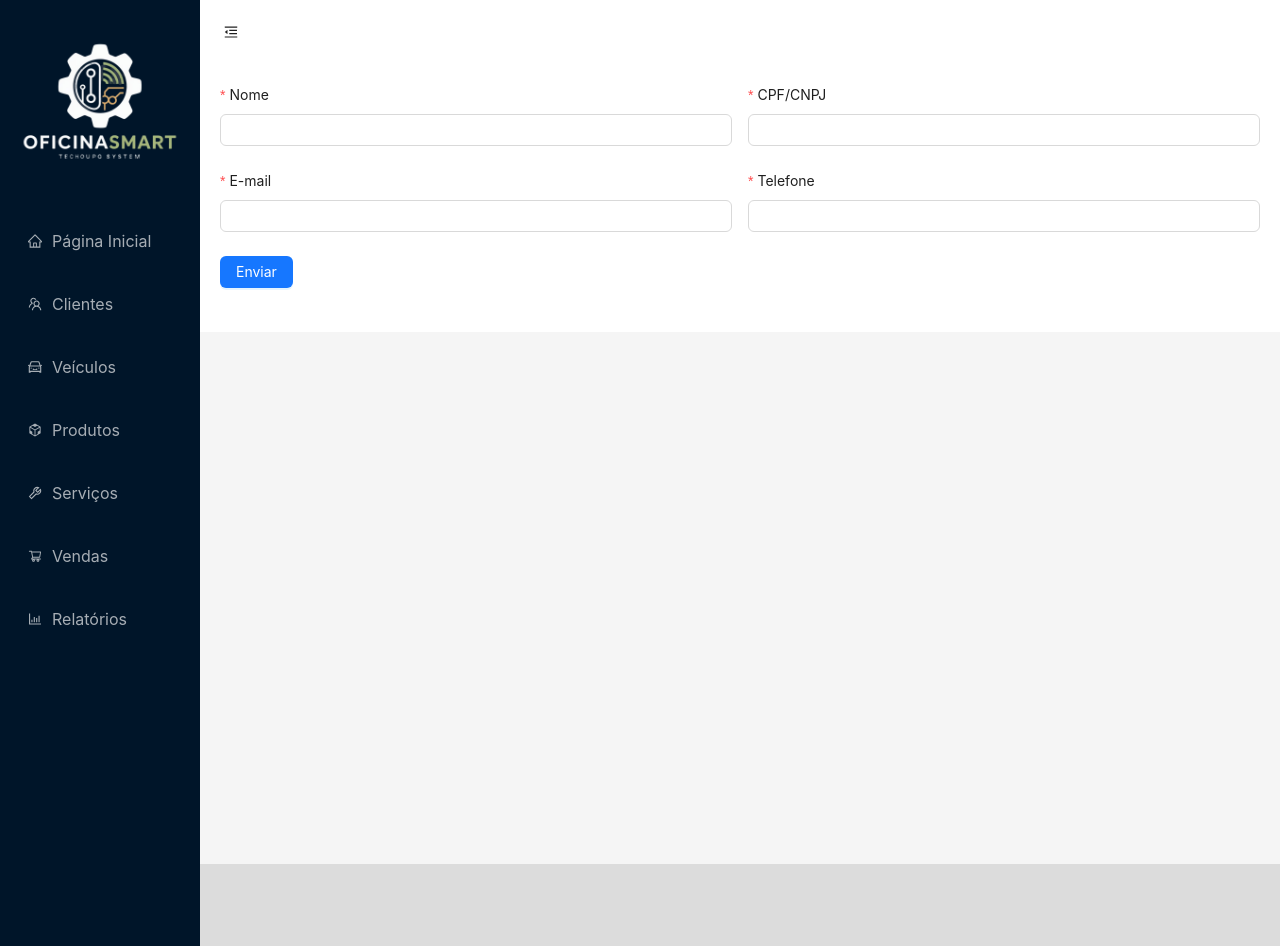
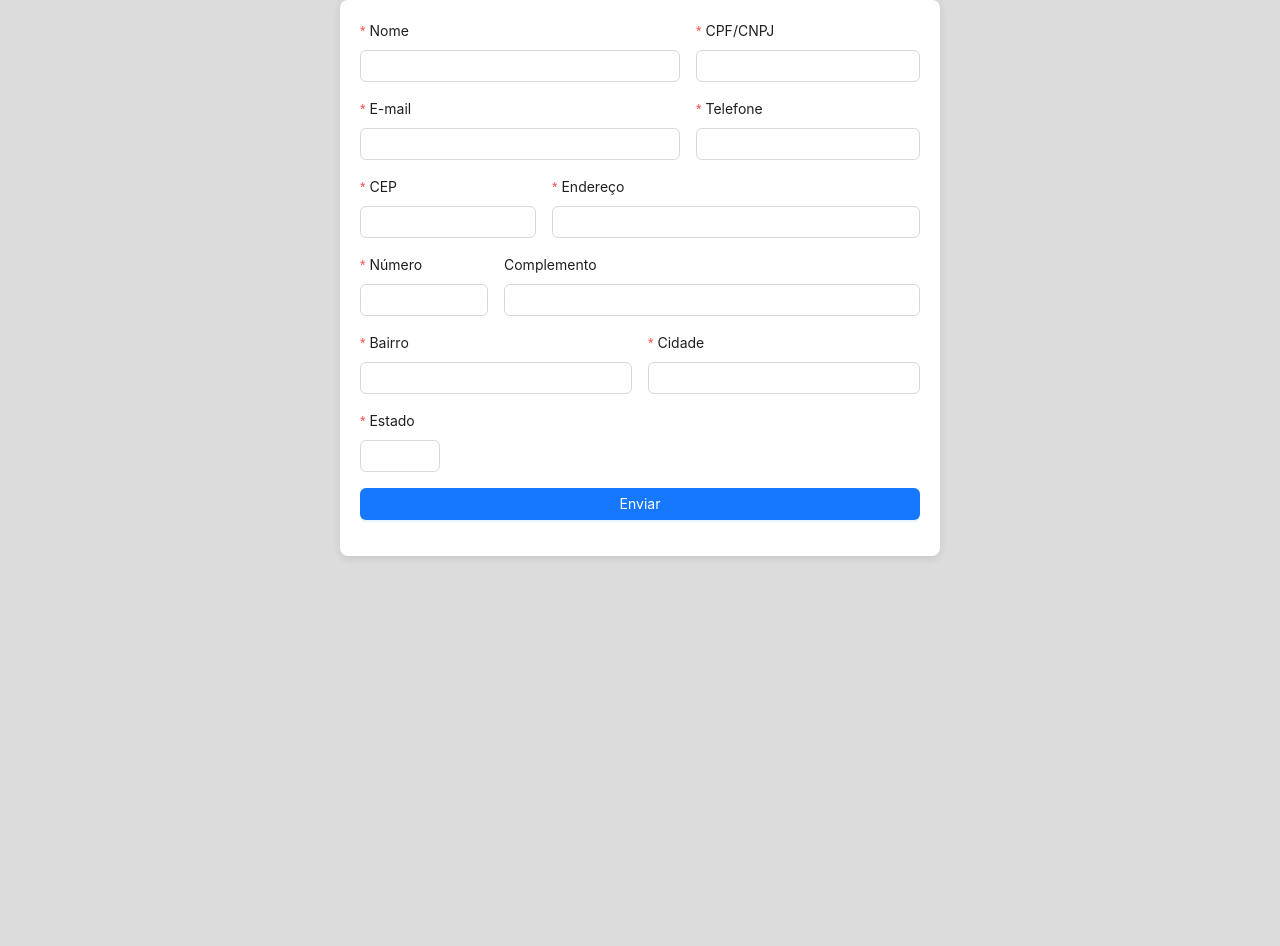
Before and after one commit to Caio-Menzs/Gerenciador, a React (Vite) app: page /customers/form in a window 1280 px wide. After the commit the page ends 800 px from the top, so only its background shows below. Built offline with nearby package versions, Linux system fonts and the light colour scheme.

Commit message:
Tela de clientes finalizada

```diff
--- a/package.json
+++ b/package.json
@@ -22,6 +22,7 @@
     "react-dom": "^18.2.0",
     "react-hook-form": "^7.51.0",
     "react-icons": "^5.0.1",
+    "react-input-mask": "^2.0.4",
     "react-loading": "^2.0.3",
     "react-router-dom": "^6.22.1",
     "styled-components": "^6.1.8",
--- /dev/null
+++ b/src/components/Container/StyledContainer.css
@@ -0,0 +1,22 @@
+/* StyledContainer.css */
+.styled-container {
+    border: 1px solid #ddd; /* Borda leve ao redor da div */
+    border-radius: 10px; /* Bordas arredondadas */
+    overflow: hidden; /* Garante que o conteúdo se ajuste às bordas arredondadas */
+    margin-top: 20px; /* Espaçamento acima da div */
+    padding: 10px; /* Espaçamento interno da div */
+    background-color: #fff; /* Fundo branco para contraste */
+    position: relative; /* Para posicionar a linha azul corretamente */
+  }
+
+  .styled-container::before {
+    content: '';
+    position: absolute;
+    top: 0;
+    left: 0;
+    width: 100%;
+    height: 5px; /* Espessura da linha azul */
+    background-color: rgb(0, 0, 167); /* Cor da linha azul */
+    border-top-left-radius: 10px; /* Arredondamento no canto superior esquerdo */
+    border-top-right-radius: 10px; /* Arredondamento no canto superior direito */
+  }
--- /dev/null
+++ b/src/components/Container/StyledContainer.jsx
@@ -0,0 +1,13 @@
+
+import React from 'react';
+import './StyledContainer.css'; // Importe o arquivo de estilos
+
+const StyledContainer = ({ children }) => {
+  return (
+    <div className="styled-container">
+      {children}
+    </div>
+  );
+};
+
+export default StyledContainer;
--- a/src/components/Sidebar.jsx
+++ b/src/components/Sidebar.jsx
@@ -16,6 +16,7 @@ const Sidebar = ({ children }) => {
     <>
       <Layout>
         <Sider
+          width={250}
           collapsed={collapsed}
           collapsible
           trigger={null}
--- /dev/null
+++ b/src/pages/customer/CustomerForm.css
@@ -0,0 +1,31 @@
+.customer-form-container {
+  max-width: 600px;
+  margin: auto;
+  padding: 20px;
+  background: #fff;
+  border-radius: 8px;
+  box-shadow: 0 2px 8px rgba(0, 0, 0, 0.1);
+}
+
+.customer-form-container h2 {
+  text-align: center;
+  margin-bottom: 20px;
+  border-bottom: 2px solid blue;
+  padding-bottom: 10px;
+}
+
+.customer-form .small-input input {
+  width: 200px; /* Defina o tamanho desejado */
+}
+
+.customer-form .ant-form-item {
+  margin-bottom: 16px;
+}
+
+.customer-form .ant-form-item-label {
+  text-align: left;
+}
+
+.customer-form .ant-btn-primary {
+  width: 100%;
+}
--- a/src/pages/customer/customer.jsx
+++ b/src/pages/customer/customer.jsx
@@ -1,16 +1,17 @@
 import React, { useEffect, useState } from 'react';
 import { Sidebar } from '../../components';
-import { Table, Button, Flex } from 'antd';
+import { Table, Button, Flex, Modal } from 'antd';
 import Space from '../../components/Space/Space';
 import Content from '../../components/Content/Content';
 import { PlusCircleOutlined } from '@ant-design/icons';
-import { useNavigate } from 'react-router-dom';
 import api from '../../services/api';
+import CustomerForm from './customerForm'; // Importe o formulário de cliente
+import StyledContainer from '../../components/Container/StyledContainer';
 
 const Customer = () => {
-  const navigate = useNavigate();
   const [customers, setCustomers] = useState([]);
   const [loading, setLoading] = useState(true);
+  const [isModalVisible, setIsModalVisible] = useState(false);
 
   useEffect(() => {
     const getCustomers = async () => {
@@ -72,22 +73,40 @@ const Customer = () => {
     navigate(`/customers/form/${id}`);
   };
 
+  const showModal = () => {
+    setIsModalVisible(true);
+  };
+
+  const handleCancel = () => {
+    setIsModalVisible(false);
+  };
+
   return (
     <Sidebar>
       <Content>
         <Flex gap="small" wrap="wrap">
-          <Button type="primary" icon={<PlusCircleOutlined />} onClick={() => navigate("/customers/form")}>
+          <Button type="primary" icon={<PlusCircleOutlined />} onClick={showModal}>
             Adicionar Cliente
           </Button>
         </Flex>
         <Space size="20px" />
         <h3>Clientes</h3>
+        <StyledContainer>
           <Table
             columns={columns}
             dataSource={customers}
             loading={loading}
             rowKey="id"
           />
+        </StyledContainer>
+        <Modal
+          title="Novo Cliente"
+          visible={isModalVisible}
+          onCancel={handleCancel}
+          footer={null} // remove os botões padrão do modal
+        >
+          <CustomerForm onClose={handleCancel} />
+        </Modal>
       </Content>
     </Sidebar>
   );
--- a/src/pages/customer/customerForm.jsx
+++ b/src/pages/customer/customerForm.jsx
@@ -1,32 +1,93 @@
-import React from 'react';
-import { Form, Input, Button, Row, Col, message } from 'antd';
+import React, { useState } from 'react';
+import { Form, Input, Button, message, Row, Col } from 'antd';
 import axios from 'axios';
-import { Sidebar } from '../../components';
-import Content from '../../components/Content/Content';
+import InputMask from 'react-input-mask';
+import './CustomerForm.css';
 
 const { Item } = Form;
 
-const CustomerForm = () => {
+const CustomerForm = ({ onClose }) => {
+  const [form] = Form.useForm();
+  const [cpfCnpjMask, setCpfCnpjMask] = useState('999.999.999-99');
+  const [phoneMask, setPhoneMask] = useState('(99) 9999-9999');
+
+  const fetchAddress = (cep) => {
+    axios.get(`https://viacep.com.br/ws/${cep}/json/`)
+      .then(response => {
+        if (response.data.erro) {
+          message.error('CEP não encontrado!');
+          return;
+        }
+
+        const { logradouro, bairro, localidade, uf } = response.data;
+        form.setFieldsValue({
+          address: logradouro,
+          district: bairro,
+          city: localidade,
+          state: uf,
+        });
+      })
+      .catch(error => {
+        message.error('Erro ao buscar CEP!');
+        console.error('Erro ao buscar CEP:', error);
+      });
+  };
+
+  const onCpfCnpjChange = (e) => {
+    const value = e.target.value.replace(/\D/g, '');
+    if (value.length > 11) {
+      setCpfCnpjMask('99.999.999/9999-99');
+    } else {
+      setCpfCnpjMask('999.999.999-99');
+    }
+  };
+
+  const onPhoneChange = (e) => {
+    const value = e.target.value.replace(/\D/g, '');
+    if (value.length > 10) {
+      setPhoneMask('(99) 99999-9999');
+    } else {
+      setPhoneMask('(99) 9999-9999');
+    }
+  };
 
   const onFinish = (values) => {
     console.log('Form values:', values);
 
     const apiData = {
-      nome: values.name,
-      documento: values.cpf,
-      email: values.email,
-      telefone: parseInt(values.phone),
+      nome: values.name || null,
+      email: values.email || null,
+      contato: values.phone.replace(/\D/g, '') || null,
+      documento: values.cpf_cnpj.replace(/\D/g, '') || null,
+      cep: values.cep.replace(/\D/g, '') || null,
+      endereco: values.address || null,
+      numero: parseInt(values.number, 10) || null,
+      bairro: values.district || null,
+      cidade: values.city || null,
+      estado: values.state || null,
+      ativo: true,
       dataDeCriacao: new Date().toISOString(),
       dataDeAlteracao: new Date().toISOString(),
     };
 
-    axios.post('https://localhost:7015/api/Cliente', apiData)
+    if (values.complement) {
+      apiData.complemento = values.complement;
+    }
+
+    axios.post('https://localhost:7183/api/Cliente', apiData, {
+      headers: {
+        'Content-Type': 'application/json'
+      }
+    })
       .then(response => {
         console.log('Resposta da API:', response.data);
         message.success('Dados enviados com sucesso!');
-
-
-
+        form.resetFields(); // Limpa o formulário após sucesso
+        if (onClose) {
+          onClose(); // Fecha o modal se a função onClose for fornecida
+        }
+        // Redireciona ou recarrega a página após o sucesso
+        window.location.reload();
       })
       .catch(error => {
         console.error('Erro ao enviar dados para a API:', error);
@@ -41,16 +102,17 @@ const CustomerForm = () => {
   };
 
   return (
-    <Sidebar>
-      <Content>
+    <div className="customer-form-container">
       <Form
+        form={form}
         name="basic"
         initialValues={{ remember: true }}
         onFinish={onFinish}
         layout="vertical"
+        className="customer-form"
       >
         <Row gutter={16}>
-            <Col span={12}>
+          <Col span={14}>
             <Item
               label="Nome"
               name="name"
@@ -59,19 +121,24 @@ const CustomerForm = () => {
               <Input />
             </Item>
           </Col>
-            <Col span={12}>
+          <Col span={10}>
             <Item
               label="CPF/CNPJ"
               name="cpf_cnpj"
               rules={[{ required: true, message: 'Por favor, insira seu CPF ou CNPJ!' }]}
             >
-                <Input />
+              <InputMask
+                mask={cpfCnpjMask}
+                onChange={onCpfCnpjChange}
+              >
+                {(inputProps) => <Input {...inputProps} />}
+              </InputMask>
             </Item>
           </Col>
         </Row>
 
         <Row gutter={16}>
-            <Col span={12}>
+          <Col span={14}>
             <Item
               label="E-mail"
               name="email"
@@ -83,11 +150,95 @@ const CustomerForm = () => {
               <Input />
             </Item>
           </Col>
-            <Col span={12}>
+          <Col span={10}>
             <Item
               label="Telefone"
               name="phone"
               rules={[{ required: true, message: 'Por favor, insira seu telefone!' }]}
+            >
+              <InputMask
+                mask={phoneMask}
+                onChange={onPhoneChange}
+              >
+                {(inputProps) => <Input {...inputProps} />}
+              </InputMask>
+            </Item>
+          </Col>
+        </Row>
+
+        <Row gutter={16}>
+          <Col span={8}>
+            <Item
+              label="CEP"
+              name="cep"
+              rules={[{ required: true, message: 'Por favor, insira seu CEP!' }]}
+            >
+              <InputMask
+                mask="99999-999"
+                onBlur={(e) => fetchAddress(e.target.value)}
+              >
+                {(inputProps) => <Input {...inputProps} />}
+              </InputMask>
+            </Item>
+          </Col>
+          <Col span={16}>
+            <Item
+              label="Endereço"
+              name="address"
+              rules={[{ required: true, message: 'Por favor, insira seu endereço!' }]}
+            >
+              <Input />
+            </Item>
+          </Col>
+        </Row>
+
+        <Row gutter={16}>
+          <Col span={6}>
+            <Item
+              label="Número"
+              name="number"
+              rules={[{ required: true, message: 'Por favor, insira o número!' }]}
+            >
+              <Input />
+            </Item>
+          </Col>
+          <Col span={18}>
+            <Item
+              label="Complemento"
+              name="complement"
+            >
+              <Input />
+            </Item>
+          </Col>
+        </Row>
+
+        <Row gutter={16}>
+          <Col span={12}>
+            <Item
+              label="Bairro"
+              name="district"
+              rules={[{ required: true, message: 'Por favor, insira seu bairro!' }]}
+            >
+              <Input />
+            </Item>
+          </Col>
+          <Col span={12}>
+            <Item
+              label="Cidade"
+              name="city"
+              rules={[{ required: true, message: 'Por favor, insira sua cidade!' }]}
+            >
+              <Input />
+            </Item>
+          </Col>
+        </Row>
+
+        <Row gutter={16}>
+          <Col span={4}>
+            <Item
+              label="Estado"
+              name="state"
+              rules={[{ required: true, message: 'Por favor, insira seu estado!' }]}
             >
               <Input />
             </Item>
@@ -100,8 +251,7 @@ const CustomerForm = () => {
           </Button>
         </Item>
       </Form>
-      </Content>
-    </Sidebar>
+    </div>
   );
 };
 
--- a/src/pages/services/services.jsx
+++ b/src/pages/services/services.jsx
@@ -6,6 +6,7 @@ import Content from '../../components/Content/Content';
 import { useNavigate } from "react-router-dom";
 import { PlusCircleOutlined } from '@ant-design/icons';
 import api from '../../services/api';
+import StyledContainer from '../../components/Container/StyledContainer';
 
 const Services = () => {
   const navigate = useNavigate();
@@ -77,12 +78,14 @@ const Services = () => {
         </Flex>
         <Space size="20px" />
         <h3>Serviços</h3>
+        <StyledContainer>
         <Table
           columns={columns}
           dataSource={services}
           loading={loading}
           rowKey="id"
         />
+        </StyledContainer>
       </Content>
     </Sidebar>
   );
```
Also changed, not shown: src/index.css (line endings or trailing spaces), 2 other files (tests, documents, lock files or other folders). Lines whose indentation alone changed are shown as unchanged.
